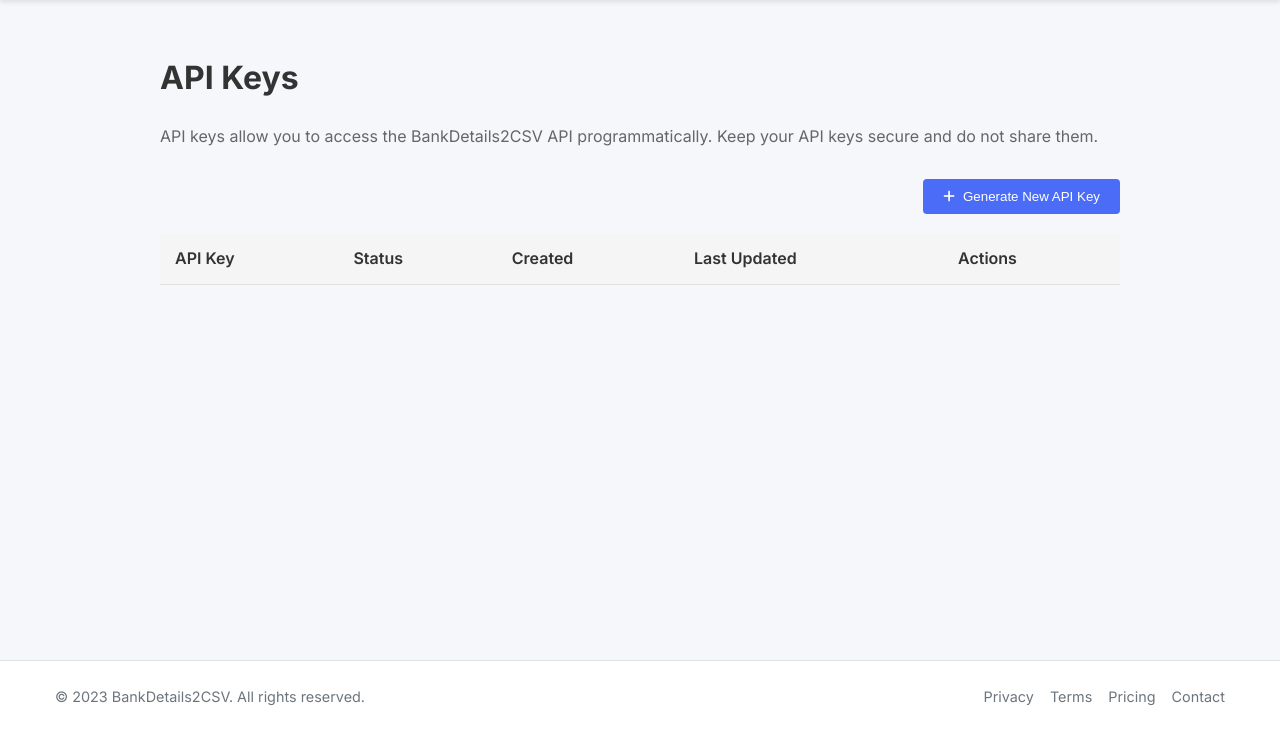
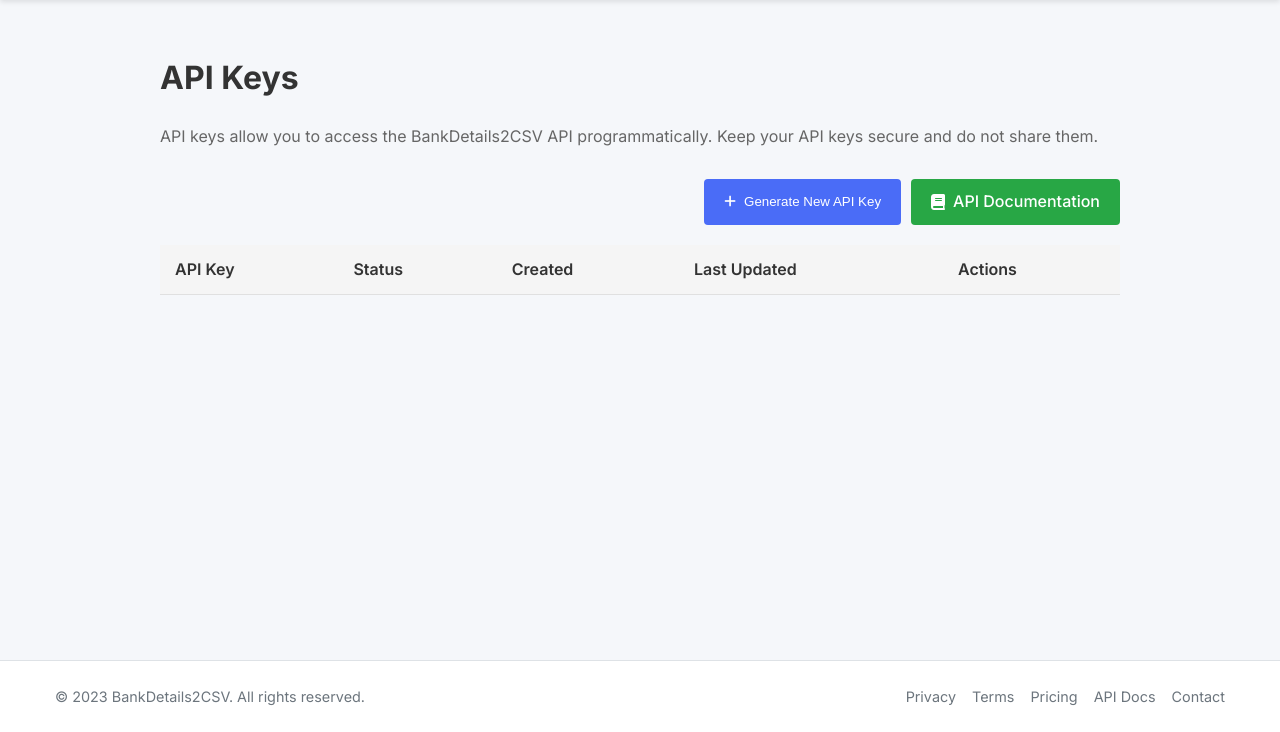
Before and after one commit to Jamleads/AI-Bank-Details-Extractor, a FastAPI app: template app/templates/api_keys.html in a window 1280 px wide. Shown: the part 70-802 px from the top of the page. Run offline with FastAPI, Linux system fonts and the light colour scheme; the template is opened without the code that fills it, so the values that code supplies are empty.

Commit message:
api keys

```diff
--- a/app/templates/api_keys.html
+++ b/app/templates/api_keys.html
@@ -14,6 +14,9 @@
         <button id="create-api-key" class="primary-button">
             <i class="fas fa-plus"></i> Generate New API Key
         </button>
+        <a href="/redoc" class="docs-button" target="_blank">
+            <i class="fas fa-book"></i> API Documentation
+        </a>
     </div>
 
     <div class="api-keys-table-container">
@@ -78,6 +81,27 @@
 
     .primary-button:hover {
         background-color: #3a5ce5;
+    }
+
+    .docs-button {
+        background-color: #28a745;
+        color: white;
+        border: none;
+        padding: 10px 20px;
+        border-radius: 4px;
+        cursor: pointer;
+        font-weight: 500;
+        display: flex;
+        align-items: center;
+        gap: 8px;
+        margin-left: 10px;
+        text-decoration: none;
+    }
+
+    .docs-button:hover {
+        background-color: #218838;
+        text-decoration: none;
+        color: white;
     }
 
     .api-keys-table-container {
--- a/app/templates/base.html
+++ b/app/templates/base.html
@@ -91,6 +91,7 @@
                 <a href="/privacy" class="footer-link">Privacy</a>
                 <a href="/terms" class="footer-link">Terms</a>
                 <a href="/pricing" class="footer-link">Pricing</a>
+                <a href="/redoc" class="footer-link">API Docs</a>
                 <a href="mailto:contact@bankdetails2csv.com" class="footer-link">Contact</a>
             </div>
         </div>
```
